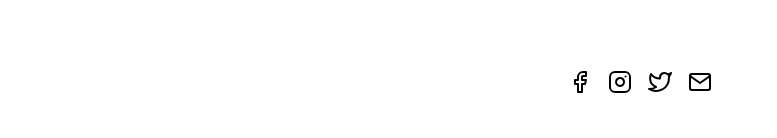
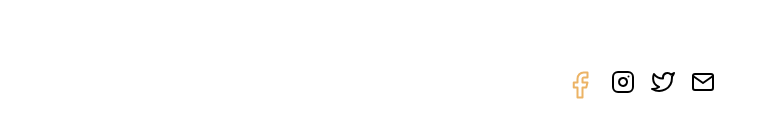
Before and after one commit to GitAlexisBERNARD/Lightbrary, a Vue app: page / in a window 1280 px wide. Shown: the part 498-636 px from the top of the page, without its empty margins (0-777 px from the left). Built offline with nearby package versions, Linux system fonts and the light colour scheme.

Commit message:
Update facebook.vue

```diff
--- a/src/components/icons/facebook.vue
+++ b/src/components/icons/facebook.vue
@@ -1,3 +1,3 @@
 <template>
-    <svg xmlns="http://www.w3.org/2000/svg" width="24" height="24" viewBox="0 0 24 24" fill="none" stroke="currentColor" stroke-width="2" stroke-linecap="round" stroke-linejoin="round" class="feather feather-facebook"><path d="M18 2h-3a5 5 0 0 0-5 5v3H7v4h3v8h4v-8h3l1-4h-4V7a1 1 0 0 1 1-1h3z"></path></svg>
+    <svg width="30" height="30" viewBox="0 0 30 30" fill="none" xmlns="http://www.w3.org/2000/svg"><path d="M22.5 2.5H18.75C17.0924 2.5 15.5027 3.15848 14.3306 4.33058C13.1585 5.50269 12.5 7.0924 12.5 8.75V12.5H8.75V17.5H12.5V27.5H17.5V17.5H21.25L22.5 12.5H17.5V8.75C17.5 8.41848 17.6317 8.10054 17.8661 7.86612C18.1005 7.6317 18.4185 7.5 18.75 7.5H22.5V2.5Z" stroke="#ECB365" stroke-width="2" stroke-linecap="round" stroke-linejoin="round"/></svg>
 </template>
```
